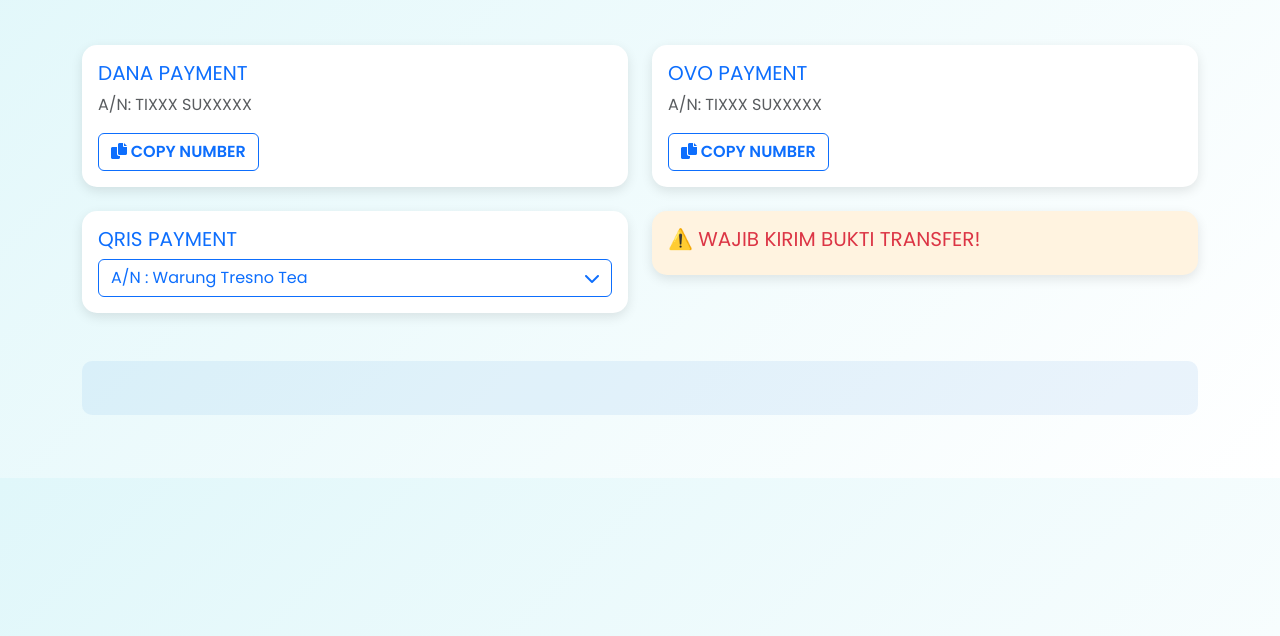
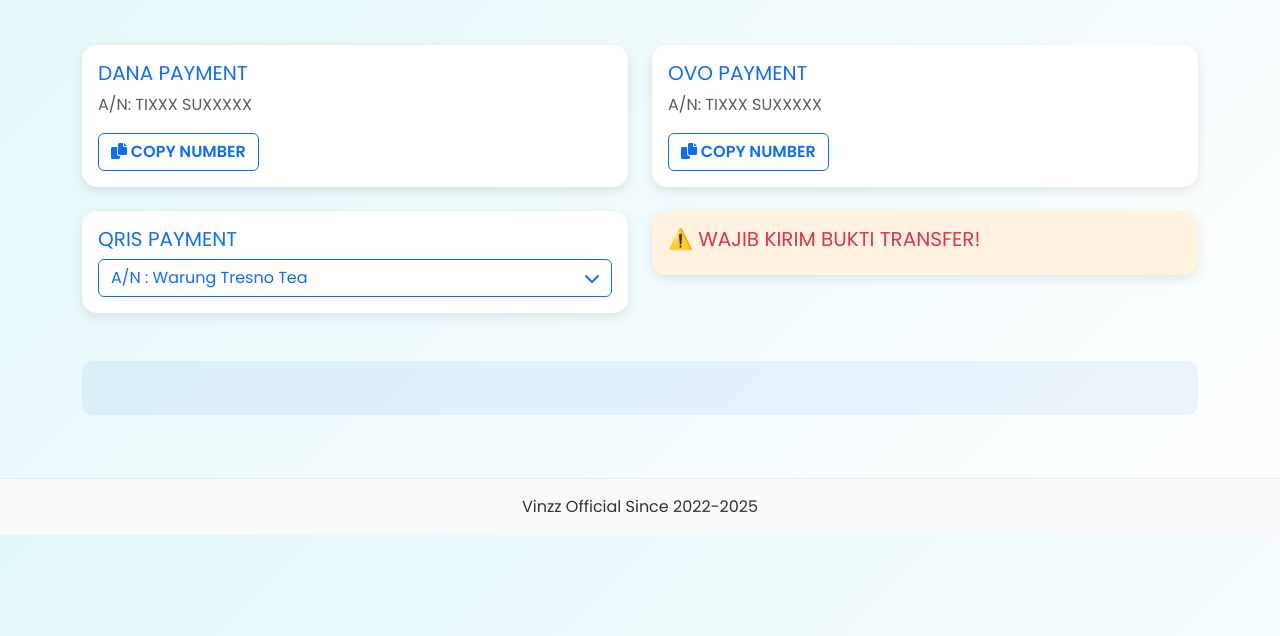
Before and after one commit to VinzzXD24/web-installpanel, a plain HTML site: page index.html in a window 1280 px wide. Shown: the part 164-800 px from the top of the page. Drawn offline with nearby package versions, Linux system fonts and the light colour scheme.

Commit message:
Update index.html

```diff
--- a/index.html
+++ b/index.html
@@ -46,6 +46,10 @@
       background: rgba(74, 144, 226, 0.1);
       padding: 15px;
       border-radius: 10px;
+    }
+    footer {
+      background: #f8f9fa;
+      border-top: 1px solid #e9ecef;
     }
   </style>
 </head>
@@ -128,6 +132,11 @@
     </div>
   </div>
 
+  <!-- Footer -->
+  <footer class="text-center py-3">
+    <p class="mb-0">Vinzz Official Since 2022-2025</p>
+  </footer>
+
   <!-- Bootstrap JS Bundle dengan Popper -->
   <script src="https://cdn.jsdelivr.net/npm/bootstrap@5.3.0/dist/js/bootstrap.bundle.min.js"></script>
 
```
